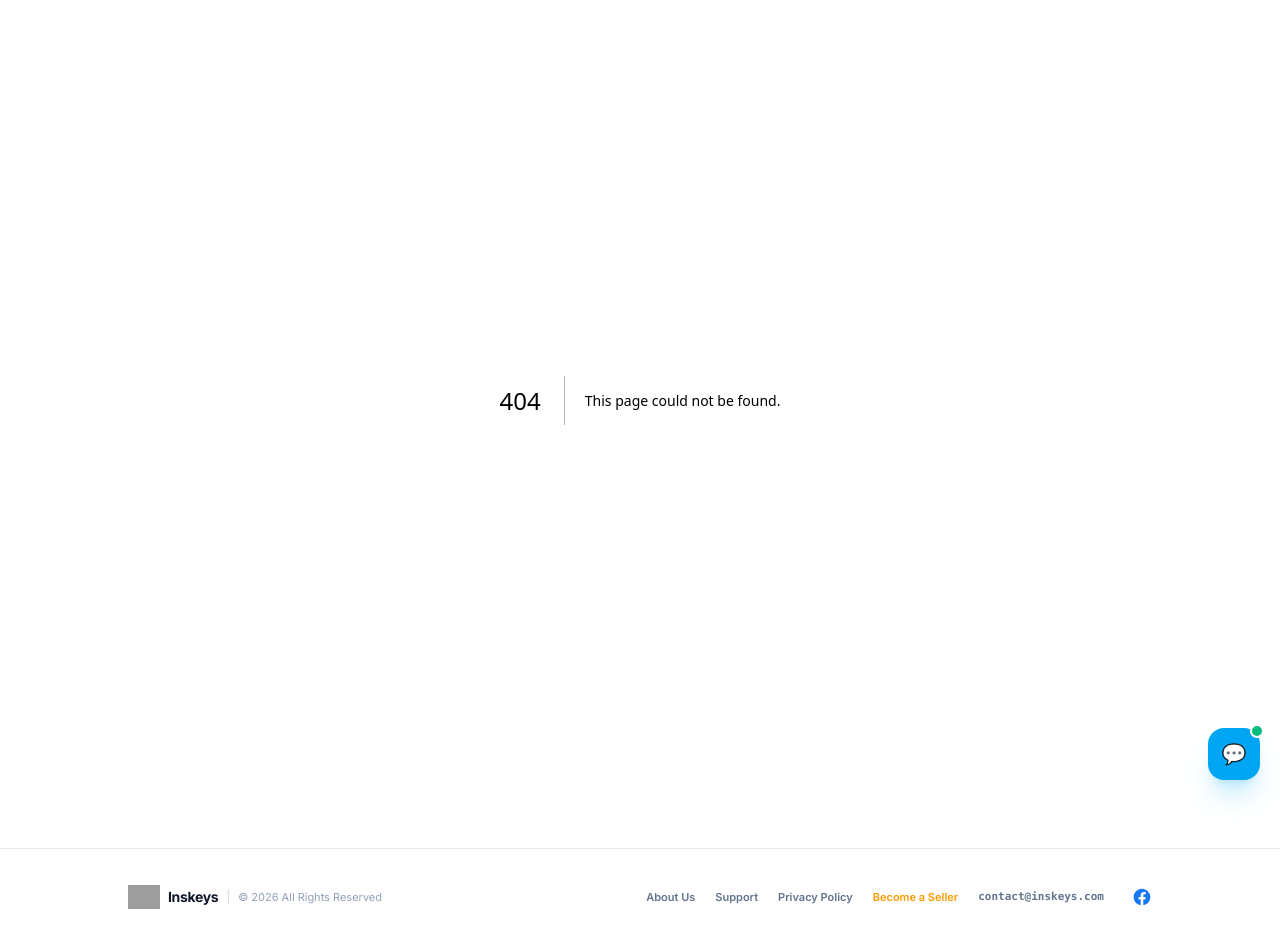
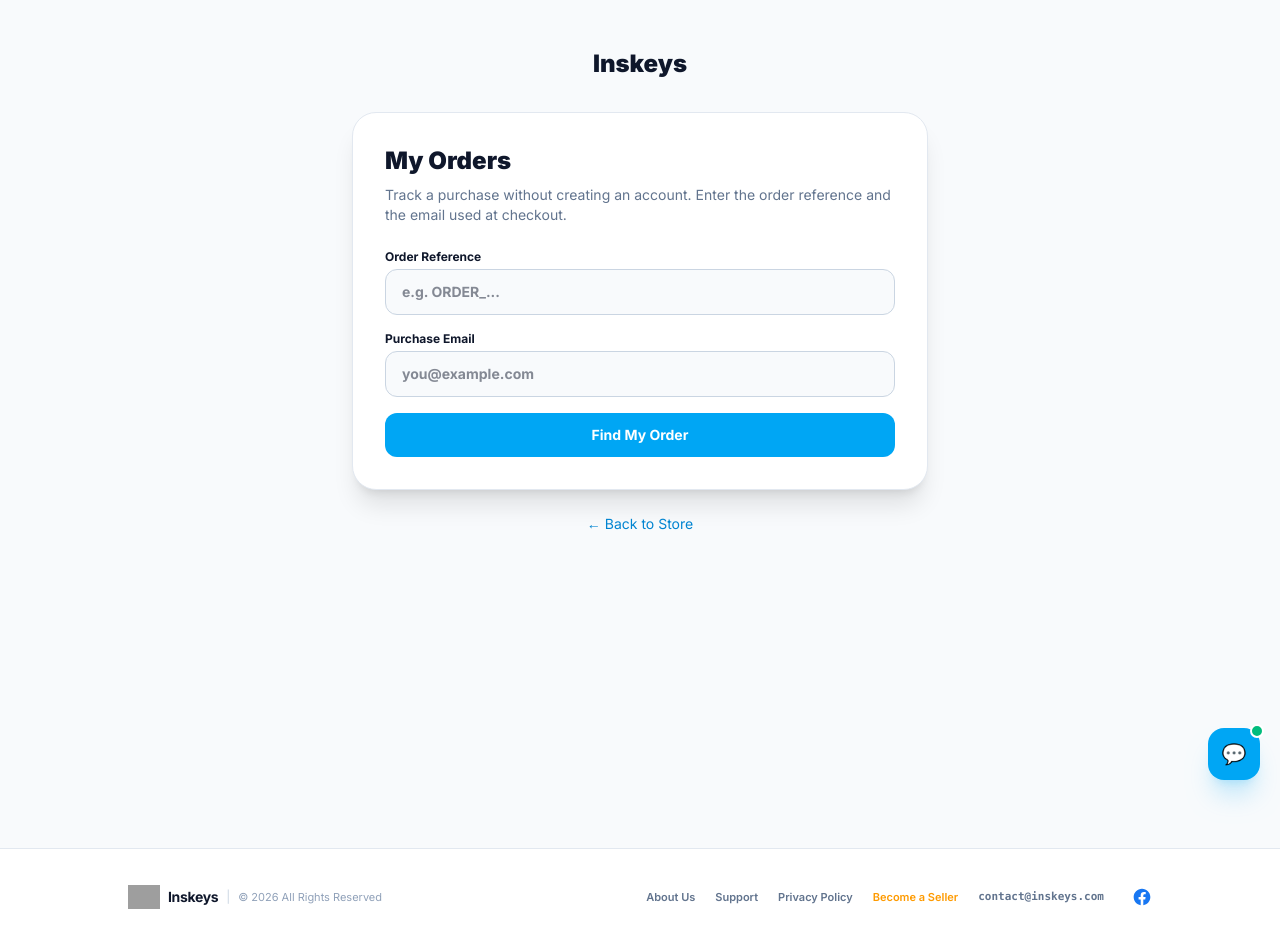
Before and after one commit to shovosarkerone-sys/my-digital-store, a Next.js app: page /order in a window 1280 px wide. Before the commit this address had no page. Built offline with nearby package versions, Linux system fonts and the light colour scheme; grey boxes are pictures that could not be loaded.

Commit message:
Add guest order tracking page

```diff
--- /dev/null
+++ b/app/order/page.tsx
@@ -0,0 +1,51 @@
+"use client";
+import { FormEvent, useState } from "react";
+import Link from "next/link";
+type Order = { payment_id: string; product_title: string; amount: number; currency: string | null; payment_status: string; delivery_type: string | null; delivery_content: string | null; created_at: string; };
+export default function GuestOrderLookupPage() {
+  const [orderId, setOrderId] = useState(""); const [email, setEmail] = useState("");
+  const [order, setOrder] = useState<Order | null>(null); const [error, setError] = useState("");
+  const [loading, setLoading] = useState(false); const [copied, setCopied] = useState(false);
+  async function lookup(event: FormEvent) {
+    event.preventDefault(); setLoading(true); setError(""); setOrder(null);
+    try {
+      const response = await fetch("/api/order/lookup", { method: "POST", headers: { "Content-Type": "application/json" }, body: JSON.stringify({ orderId, email }) });
+      const result = await response.json(); if (!response.ok) throw new Error(result.error || "Order not found.");
+      setOrder(result.order);
+    } catch (err) { setError(err instanceof Error ? err.message : "Could not look up your order."); }
+    finally { setLoading(false); }
+  }
+  async function copyKey() {
+    if (!order?.delivery_content) return;
+    await navigator.clipboard.writeText(order.delivery_content); setCopied(true); window.setTimeout(() => setCopied(false), 1800);
+  }
+  const completed = order?.payment_status === "completed"; const manual = order?.delivery_type === "manual";
+  return (
+    <main className="min-h-screen bg-slate-50 dark:bg-slate-950 text-slate-900 dark:text-white px-4 py-12">
+      <div className="max-w-xl mx-auto">
+        <Link href="/" className="block text-center text-2xl font-black mb-8">Inskeys</Link>
+        <section className="rounded-3xl border border-slate-200 dark:border-slate-800 bg-white dark:bg-slate-900 p-6 sm:p-8 shadow-xl">
+          <h1 className="text-2xl font-black">My Orders</h1>
+          <p className="text-sm text-slate-500 dark:text-slate-400 mt-2 mb-6">Track a purchase without creating an account. Enter the order reference and the email used at checkout.</p>
+          <form onSubmit={lookup} className="space-y-4">
+            <label className="block text-xs font-bold">Order Reference
+              <input value={orderId} onChange={e => setOrderId(e.target.value)} required placeholder="e.g. ORDER_..." className="mt-1 w-full rounded-xl border border-slate-300 dark:border-slate-700 bg-slate-50 dark:bg-slate-950 px-4 py-3 text-sm outline-none focus:ring-2 focus:ring-sky-500" />
+            </label>
+            <label className="block text-xs font-bold">Purchase Email
+              <input type="email" value={email} onChange={e => setEmail(e.target.value)} required placeholder="you@example.com" className="mt-1 w-full rounded-xl border border-slate-300 dark:border-slate-700 bg-slate-50 dark:bg-slate-950 px-4 py-3 text-sm outline-none focus:ring-2 focus:ring-sky-500" />
+            </label>
+            <button disabled={loading} className="w-full rounded-xl bg-sky-500 hover:bg-sky-600 disabled:opacity-60 text-white font-bold text-sm py-3">{loading ? "Checking..." : "Find My Order"}</button>
+          </form>
+          {error && <p className="mt-4 rounded-xl bg-rose-500/10 border border-rose-500/20 p-3 text-sm text-rose-600">{error}</p>}
+          {order && <div className="mt-6 rounded-2xl border border-slate-200 dark:border-slate-700 p-4 space-y-3">
+            <div className="flex justify-between gap-3"><h2 className="font-bold">{order.product_title}</h2><span className="text-xs font-mono">{"$" + order.amount + " " + (order.currency || "USD")}</span></div>
+            <p className="text-xs text-slate-500 break-all">Reference: {order.payment_id}</p>
+            <p className="text-sm">Status: <strong className={completed ? "text-emerald-500" : order.payment_status === "failed" ? "text-rose-500" : "text-amber-500"}>{order.payment_status.toUpperCase()}</strong></p>
+            {completed && manual ? <p className="text-sm text-amber-600">Payment verified. Your seller is preparing the manual delivery.</p> : completed ? <div className="space-y-2"><div className="text-xs font-bold text-emerald-600">Your Digital Product Key</div><pre className="whitespace-pre-wrap break-all rounded-xl bg-slate-100 dark:bg-slate-950 p-4 text-sm font-mono">{order.delivery_content}</pre><button type="button" onClick={copyKey} className="rounded-lg bg-sky-500 text-white px-4 py-2 text-xs font-bold">{copied ? "Copied!" : "Copy Key"}</button></div> : <p className="text-sm text-slate-500">Your order is awaiting payment verification. Refresh this page later to check again.</p>}
+          </div>}
+        </section>
+        <Link href="/" className="block text-center text-sm text-sky-600 mt-6">← Back to Store</Link>
+      </div>
+    </main>
+  );
+}
```
